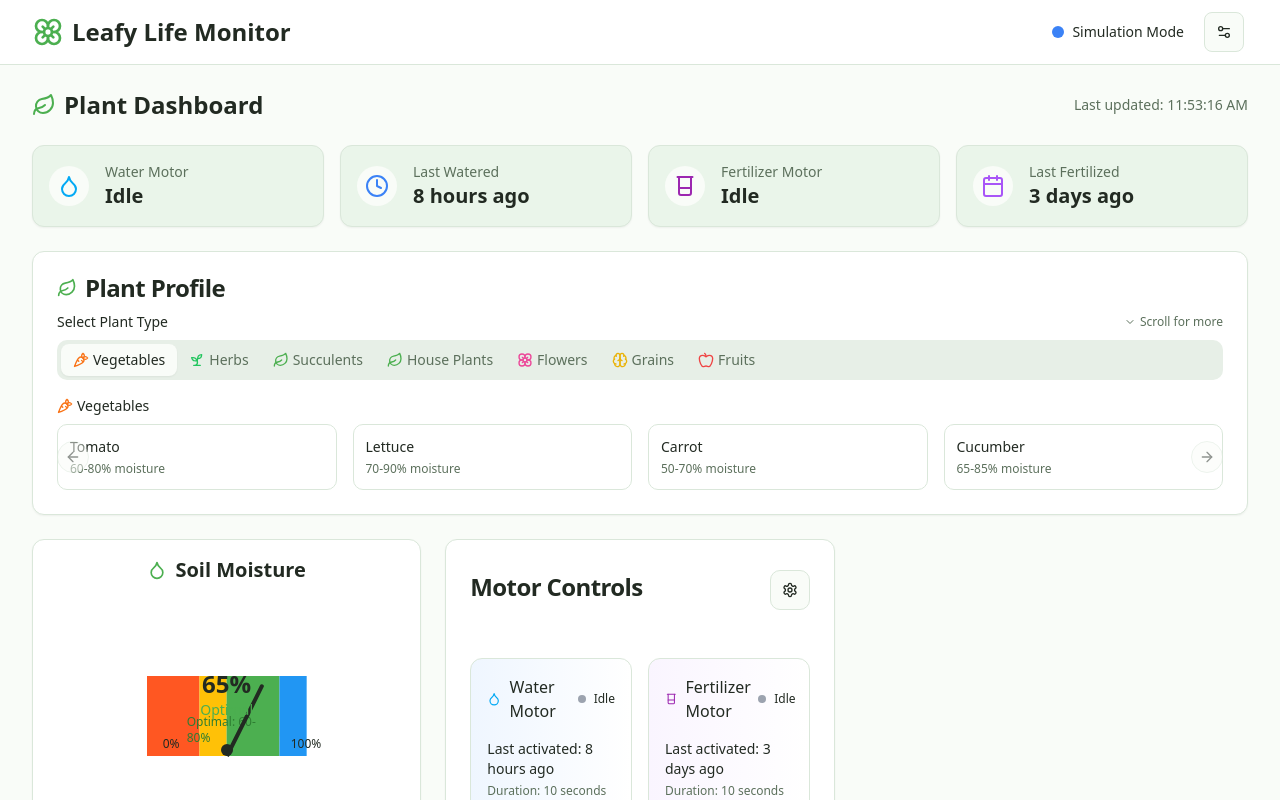
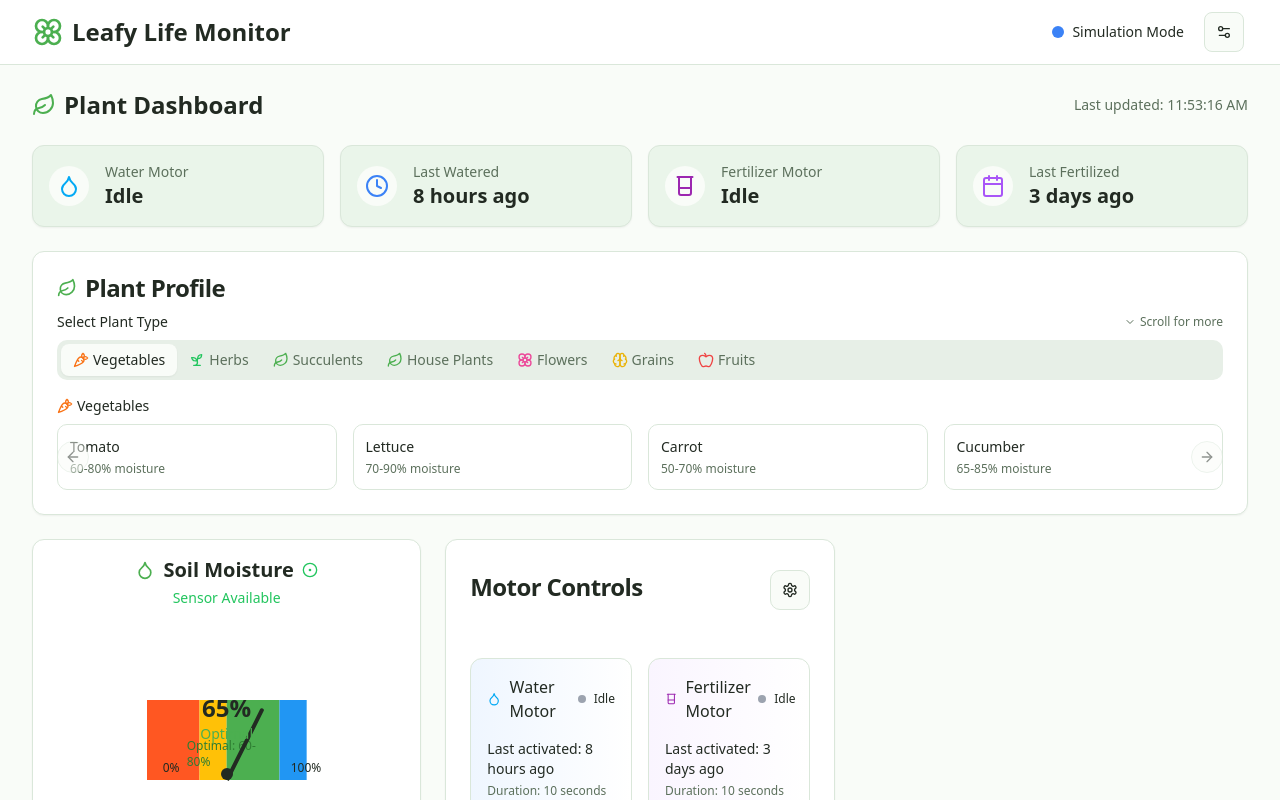
Before and after one commit to ABHILASHR0Y/leafy-life-monitor, a React (Vite) app: page / in a window 1280 px wide. Shown: the top 800 px of the page. Built offline with nearby package versions, Linux system fonts and the light colour scheme.

Commit message:
Fix: Show sensor availability status
Show sensor availability status with a green/red dot.

```diff
--- a/src/components/MoistureGauge.tsx
+++ b/src/components/MoistureGauge.tsx
@@ -1,6 +1,6 @@
 
 import React, { useMemo } from 'react';
-import { Droplet, WifiOff } from 'lucide-react';
+import { Droplet, WifiOff, CircleDot } from 'lucide-react';
 import { useToast } from '@/hooks/use-toast';
 import { Card, CardContent } from '@/components/ui/card';
 
@@ -67,10 +67,16 @@ const MoistureGauge: React.FC<MoistureGaugeProps> = ({
 
   return (
     <div className="card-dashboard">
-      <h3 className="text-xl font-semibold mb-3 flex items-center justify-center gap-2">
-        <Droplet className={`h-5 w-5 ${getMoistureColor}`} />
-        Soil Moisture
-      </h3>
+      <div className="flex items-center justify-center gap-2 mb-1">
+        <h3 className="text-xl font-semibold flex items-center gap-2">
+          <Droplet className={`h-5 w-5 ${getMoistureColor}`} />
+          Soil Moisture
+        </h3>
+        <CircleDot className="h-4 w-4 text-green-500" />
+      </div>
+      <div className="text-center text-sm text-green-500 font-medium mb-3">
+        Sensor Available
+      </div>
 
       <div className="gauge-container">
         {/* Gauge background */}
```
